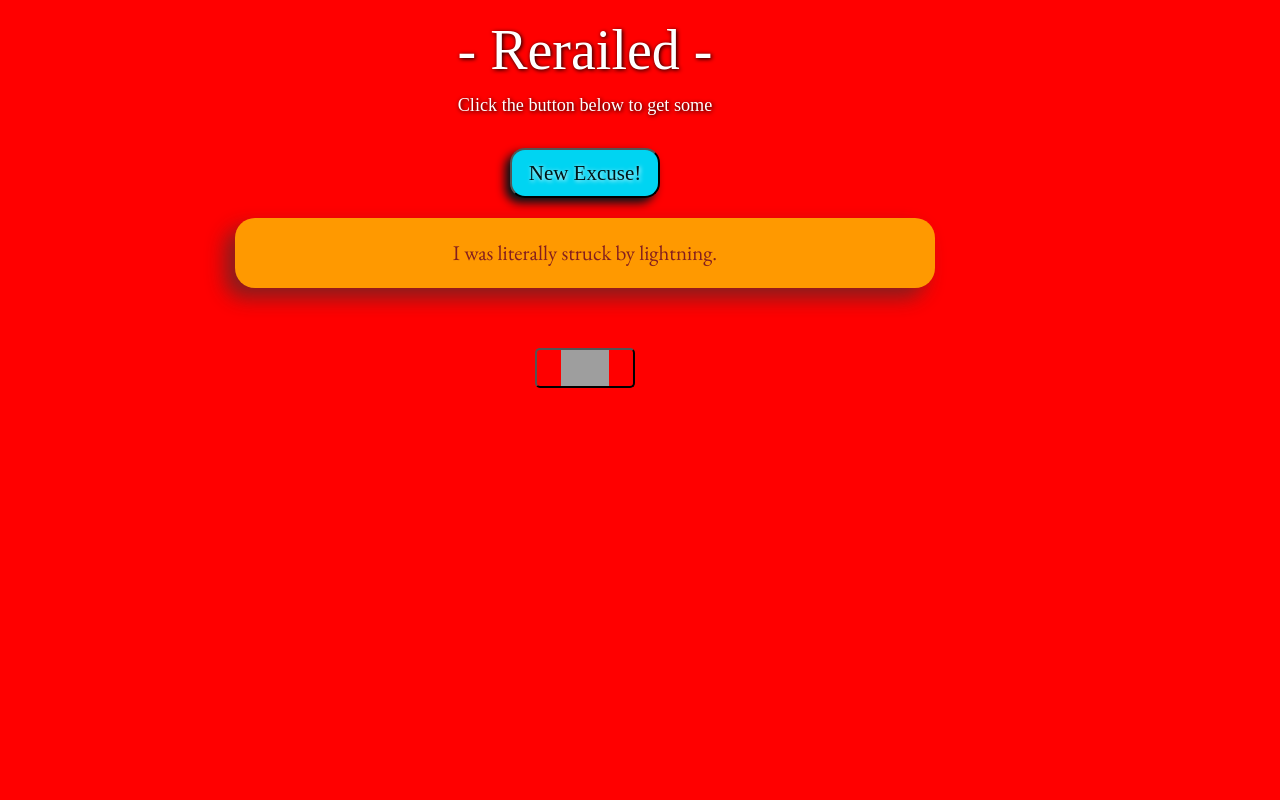
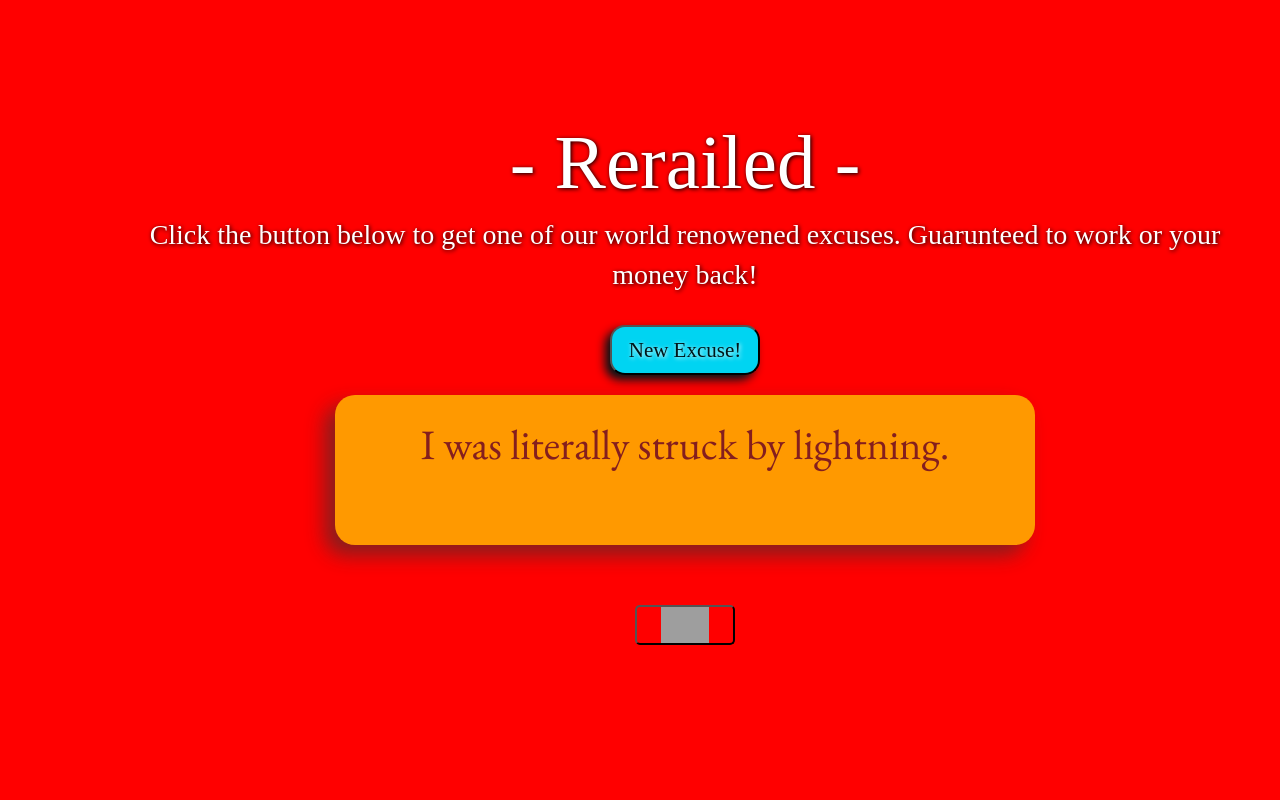
Before and after one commit to bradford-hamilton/Excuse.engineer, a plain HTML site: page excuse.html in a window 1280 px wide. Shown: the top 800 px of the page. Drawn offline with nearby package versions, Linux system fonts and the light colour scheme; grey boxes are pictures that could not be loaded.

Commit message:
add changes

```diff
--- a/excuse.html
+++ b/excuse.html
@@ -14,7 +14,8 @@
   <body>
     <div class="container">
       <h1>- Rerailed -</h1>
-      <p>Click the button below to get some </p>
+      <p>Click the button below to get one of our world renowened excuses.
+      Guarunteed to work or your money back!</p>
       <button class="button">New Excuse!</button>
       <div class="quote">
         <span class="saying"></span>
--- a/style2.css
+++ b/style2.css
@@ -8,11 +8,11 @@ body {
 
 body .container {
   text-align: center;
-  margin: auto 0;
+  margin: 10rem;
 }
 
 h1 {
-  font-size: 4em;
+  font-size: 5.5em;
   color: #fff;
   text-shadow: 1px 1px 4px #000;
   margin: 10px, auto;
@@ -20,7 +20,7 @@ h1 {
 }
 
 p {
-  font-size: 1.3em;
+  font-size: 2em;
   color: #fff;
   text-shadow: 1px 1px 4px #000;
   text-align: center;
@@ -29,9 +29,9 @@ p {
 
 .quote {
   font-family: EB Garamond, serif;
-  font-size: 1.5em;
+  font-size: 3em;
   width: 700px;
-  height: auto;
+  height: 150px;
   margin: 0 auto;
   background-color: yellow;
   padding: 20px;
```
